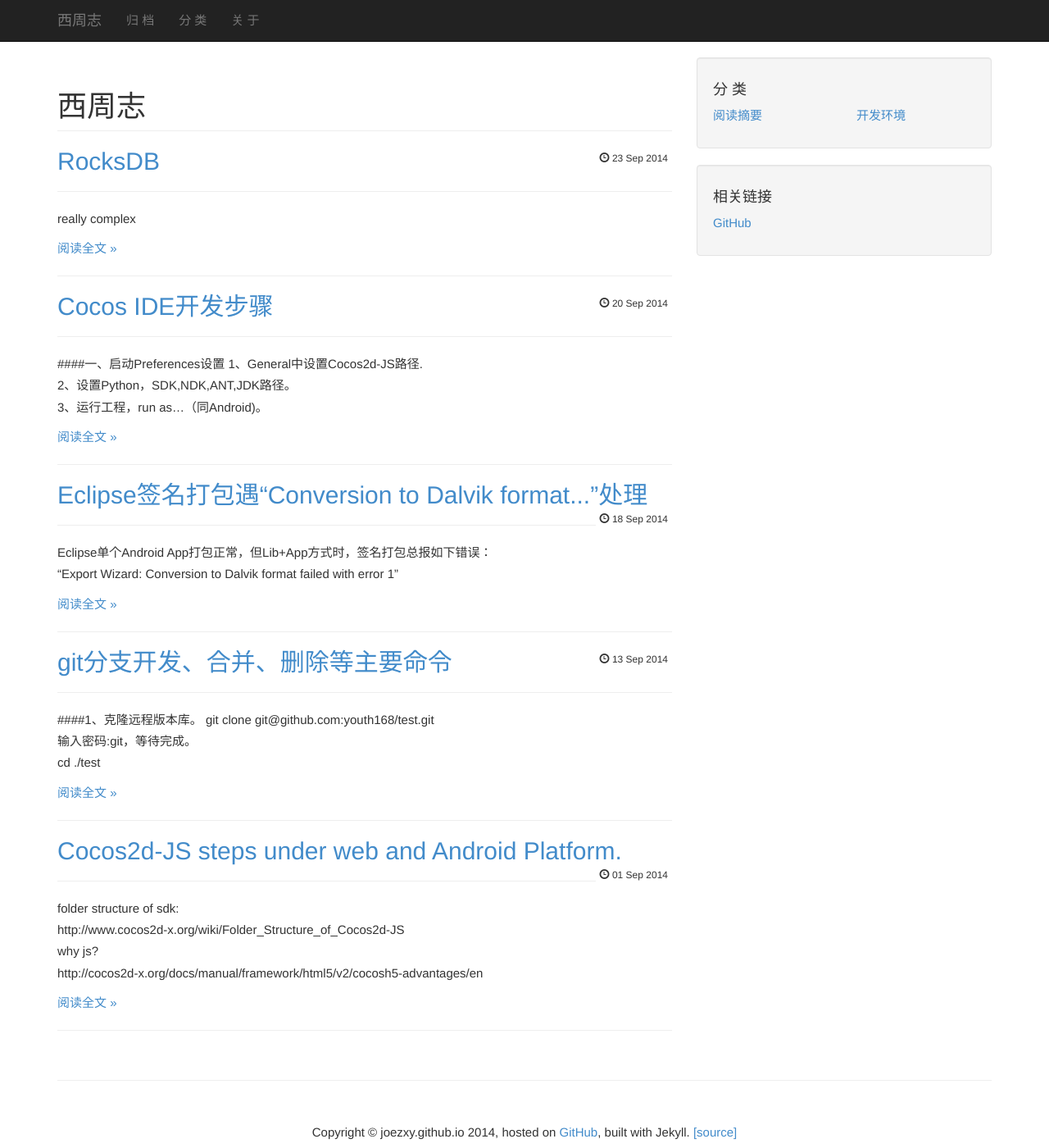
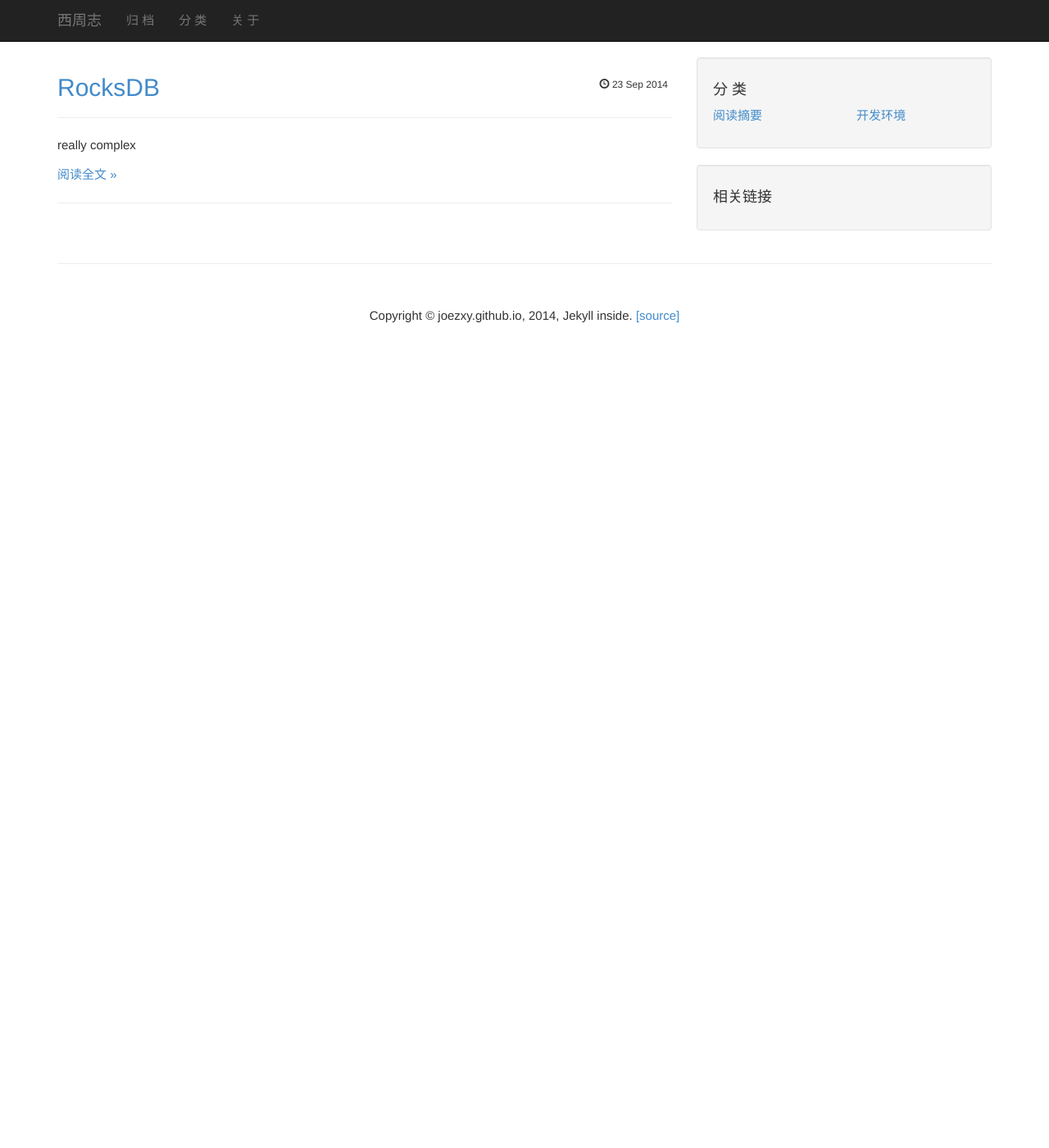
Before and after one commit to joezxy/joezxy.github.io, a Jekyll site: the page built from index.html, in a window 1280 px wide and 1400 px high. Shown: the whole window at 82% size. Built offline with Jekyll 4.4.1, drawn with Linux system fonts in a browser that asks for light colours; Markdown is read by kramdown in place of the engine named in the settings; the list of posts is cut into pages by our own code.

Commit message:
remove posts

```diff
--- a/_config.yml
+++ b/_config.yml
@@ -10,11 +10,11 @@
 paginate_path: "page:num"
 
 # presonal config
-title: Steven Pan's Blog
-description: Steven Pan's Blog, powered by Jekyll...
-feed: http://www.winfirm.cn/atom.xml
+title: joezxy's Blog
+description: joezxy's Blog, powered by Jekyll...
+feed: http://joezxy.github.io/atom.xml
 
-author: Steven Pan
+author: joezxy
 
 seo:
   keyword:
--- a/_layouts/default.html
+++ b/_layouts/default.html
@@ -117,10 +117,12 @@
             </h4>
             <ul class="list-unstyled">
               <li>
+<!--
                 <a href="https://www.github.com/joezxy">
                   GitHub
                 </a>
               </li>
+-->
             </ul>
           </div>
           <!-- Side Widget Well -->
@@ -133,7 +135,7 @@
         <div class="row">
           <div class="col-lg-12">
             <p align="center">
-              Copyright &copy; joezxy.github.io 2014, hosted on <a href="https://joezxy.github.io">GitHub</a>, built with Jekyll. <a href="https://github.com/joezxy/joezxy.github.io">[source]</a>
+              Copyright &copy; joezxy.github.io, 2014, Jekyll inside. <a href="https://github.com/joezxy/joezxy.github.io">[source]</a>
             </p>
           </div>
           <!-- /.col-lg-12 -->
--- a/_posts/2014-09-01-cocos2d-js-tutorial.markdown
+++ /dev/null
@@ -1,37 +0,0 @@
----
-layout: post
-category: "cocos2d"
-title:  "Cocos2d-JS steps under web and Android Platform."
-tags: [Cocos2d]
----
-folder structure of sdk:
-	http://www.cocos2d-x.org/wiki/Folder_Structure_of_Cocos2d-JS
-why js?
-	http://cocos2d-x.org/docs/manual/framework/html5/v2/cocosh5-advantages/en
-
-####Environment Requirements
-	A Supported OS (Ubuntu 12.10+, OS X 10.7+, Windows 7+)
-	Cocos2d-x v3.0 (https://github.com/cocos2d/cocos2d-x/)
-	JDK/SDK 1.6+
-	NDK r9d+
-	Apache Ant
-	Python 2.7.5
-	WebStorm8.0.4(Key:http://peter2009.iteye.com/blog/1975994) & JetBrains-IDE-support for Chrome.
-	IDE & Android SDK: ADT Bundle For Windows (64-bit)
-
-####Environment setting:
-	cd cocos2d/cocos2d-js-v3.0-rc3/
-	python ./setup.py
-	COCOS2D_CONSOLE_ROOT & NDK_ROOT & ANDROID_SDK_ROOT & ANT_ROOT。
-
-####Build and Test
-	@new project
-	cocos new js-helloworld -l js
-
-	@run test
-	cd js-helloworld
-	@cocos run -p web
-	or
-	@cocos run -p android
-
-COCOS CODE IDE 创建工程。运行为Adnroid工程。然后用Eclipse打开工程，导入js-binding下的cocos库，可以调试Android。
--- a/_posts/2014-09-13-git-branch-steps.markdown
+++ /dev/null
@@ -1,39 +0,0 @@
----
-layout: post
-category: "android"
-title:  "git分支开发、合并、删除等主要命令"
-tags: [git]
----
-####1、克隆远程版本库。
-git clone git@github.com:youth168/test.git
-输入密码:git，等待完成。
-cd ./test
-
-####2、建立目标分支进行开发
-git checkout -b dev-branch master‘ 子分支时为git checkout -b dev-branch origin/develop
-经过对本地dev-branch开发后...
-git add .
-git commit -am "feature adding and bugs fixing"
-
-####3、合并本地分支(dev-branch)到master分支
-git checkout master
-git merge dev-branch
-git push origin master
-或者在dev-branch分支下执行：
-git push origin dev-branch:master
-
-再次对dev-branch开发：
-git checkout dev-branch
-再重复第上述过程...
-
-####4、分支删除
-git branch -d dev-branch ’不再基于dev-branch开发了，删除之
-git push origin --delete dev-branch ’删除远程分支
-
-####5、设置Tag(快照)
-git tag v1.0 '新建本地tag
-git tag -d v1.0 '删除本地tag
-git push --tag 'push本地tag到远程
-git push origin --delete tag v1.0 '删除远程tag
-
-（完~）
--- a/_posts/2014-09-18-eclipse-conversion-error.markdown
+++ /dev/null
@@ -1,13 +0,0 @@
----
-layout: post
-category: "android"
-title:  "Eclipse签名打包遇“Conversion to Dalvik format...”处理"
-tags: [Eclipse]
----
-Eclipse单个Android App打包正常，但Lib+App方式时，签名打包总报如下错误：
-"Export Wizard: Conversion to Dalvik format failed with error 1"
-
-解决办法：Project关闭“Build Automatically”选项，再Clean Lib+App，最后用Key来签名打包。
-参考：<http://stackoverflow.com/questions/20355333/conversion-to-dalvik-format-failed-with-error-1>
-
-（完~）
--- a/_posts/2014-09-20-cocos-ide-steps.markdown
+++ /dev/null
@@ -1,22 +0,0 @@
----
-layout: post
-category: "cocos2d"
-title:  "Cocos IDE开发步骤"
-tags: [Cocos2d IDE]
----
-####一、启动Preferences设置
-1、General中设置Cocos2d-JS路径.
-2、设置Python，SDK,NDK,ANT,JDK路径。
-3、运行工程，run as...（同Android)。
-
-####二、开发
-1、添加图片等到res目录下，并在src/resources.js中注册。
-2、添加js文件到src目录下，并在project.json中注册到jsList数组中。
-
-####三、命令行模式
-1、新建：cocos new MyGame -l js
-2、运行：cocos run -p web|android|ios
-
-Cocos2d-JS官网：<http://cocos2d-x.org/wiki/Getting_Started_Cocos2d-js>
-
-（完~）
--- a/index.html
+++ b/index.html
@@ -2,9 +2,6 @@
 layout: default
 title: "西周志"
 ---
-<h1 class="page-header">
-  西周志
-</h1>
 {% for post in paginator.posts %}
 <h2>
   <a href="{{ post.url }}">
```
